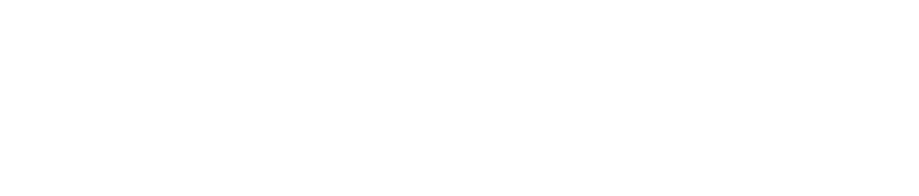
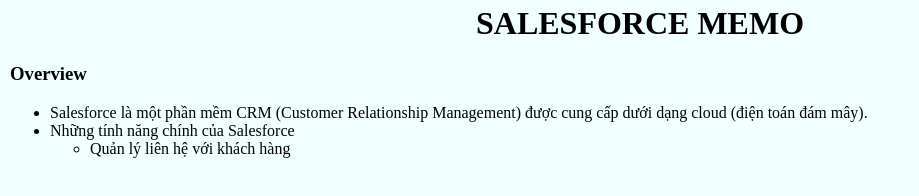
Before and after one commit to tdmadc107/Salesforce, a plain HTML site: page index.html in a window 1280 px wide. Shown: the whole page, without its empty margins (0-919 px from the left). Drawn offline with Linux system fonts and the light colour scheme.

Commit message:
Update overview

```diff
--- a/index.html
+++ b/index.html
@@ -1 +1,21 @@
 <title>SALESFORCE</title>
+<style>
+  body {
+    margin: 5px 10px;
+    background-color: azure;
+  }
+</style>
+
+<h1 style="text-align: center;">SALESFORCE MEMO</h1>
+
+<h3>Overview</h3>
+
+<ul>
+  <li>Salesforce là một phần mềm CRM (Customer Relationship Management) được cung cấp dưới dạng cloud (điện toán đám
+    mây).</li>
+  <li>Những tính năng chính của Salesforce</li>
+  <ul>
+    <li>Quản lý liên hệ với khách hàng</li>
+  </ul>
+
+</ul>
```
